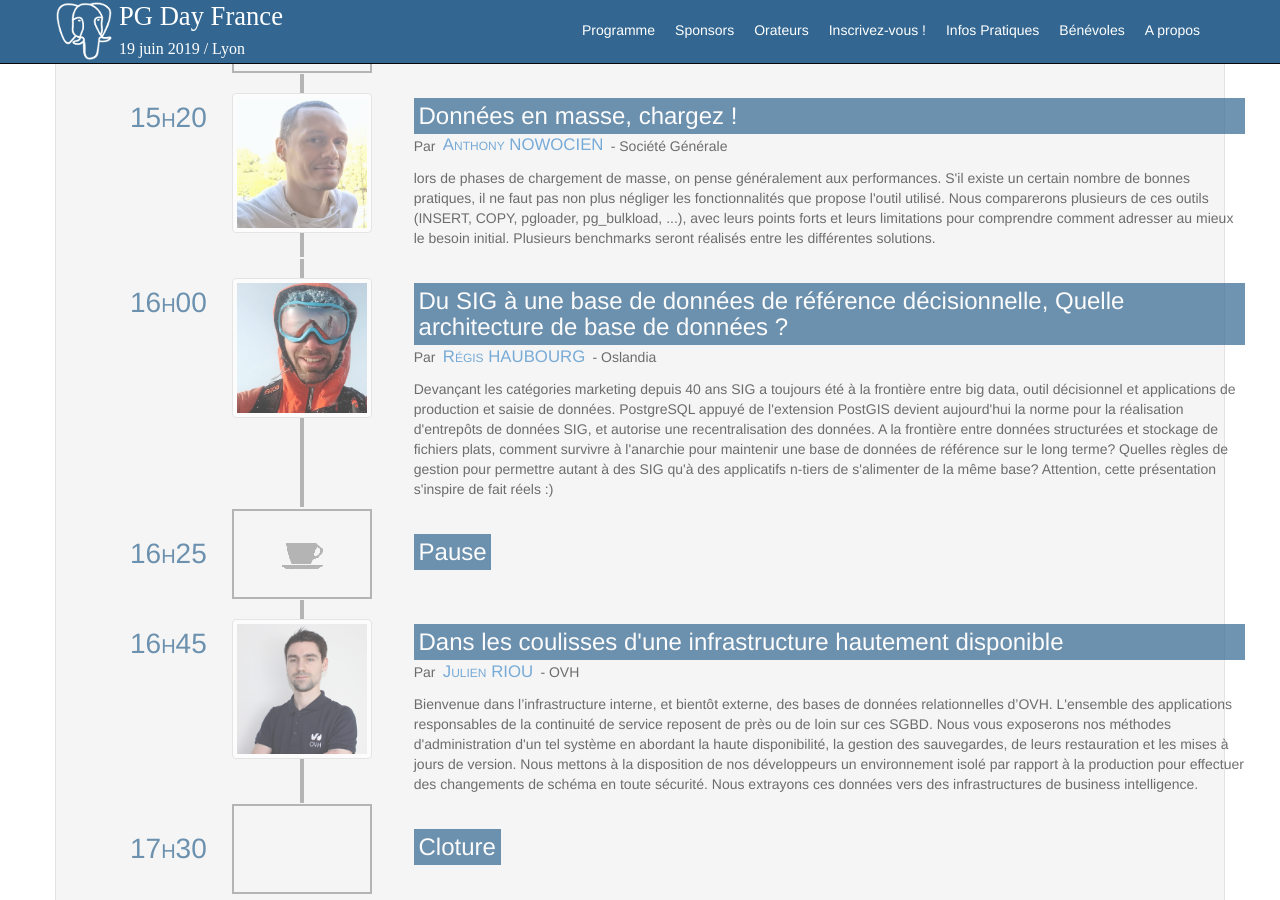
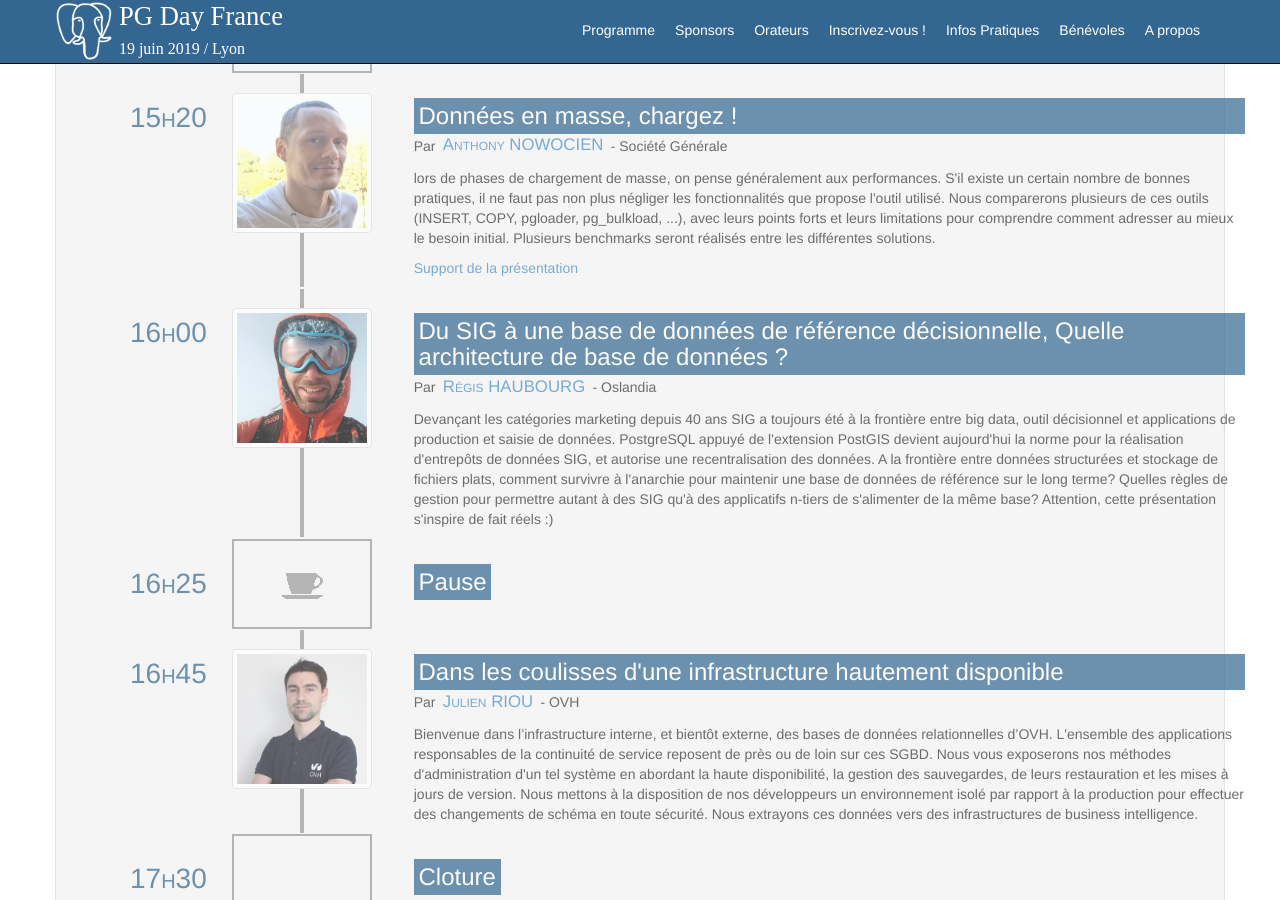
Before and after one commit to postgresqlfr/2024.pgday.fr, a Jekyll site: the page built from programme.html, in a window 1280 px wide and 900 px high, scrolled down 2058 px. Built offline with Jekyll 4.4.1, drawn with Linux system fonts in a browser that asks for light colours.

Commit message:
Ajout du support Chargement de masse

```diff
--- a/programme.html
+++ b/programme.html
@@ -180,6 +180,7 @@
                   <p>lors de phases de chargement de masse, on pense généralement aux performances. S'il existe un certain nombre de bonnes pratiques, il ne faut pas non plus négliger les fonctionnalités que propose l'outil utilisé. Nous comparerons plusieurs de ces outils (INSERT, COPY, pgloader, pg_bulkload, ...), avec leurs points forts et leurs limitations pour comprendre comment adresser au mieux le besoin initial. Plusieurs benchmarks seront réalisés entre les différentes solutions.
                     </p>
 
+                  <p><a href="/docs/Chargement_de_masse-NOWOCIEN_Anthony.pdf">Support de la présentation</a></p>
                 </div>
               </div>
 
```
Also changed, not shown: 1 other file.
